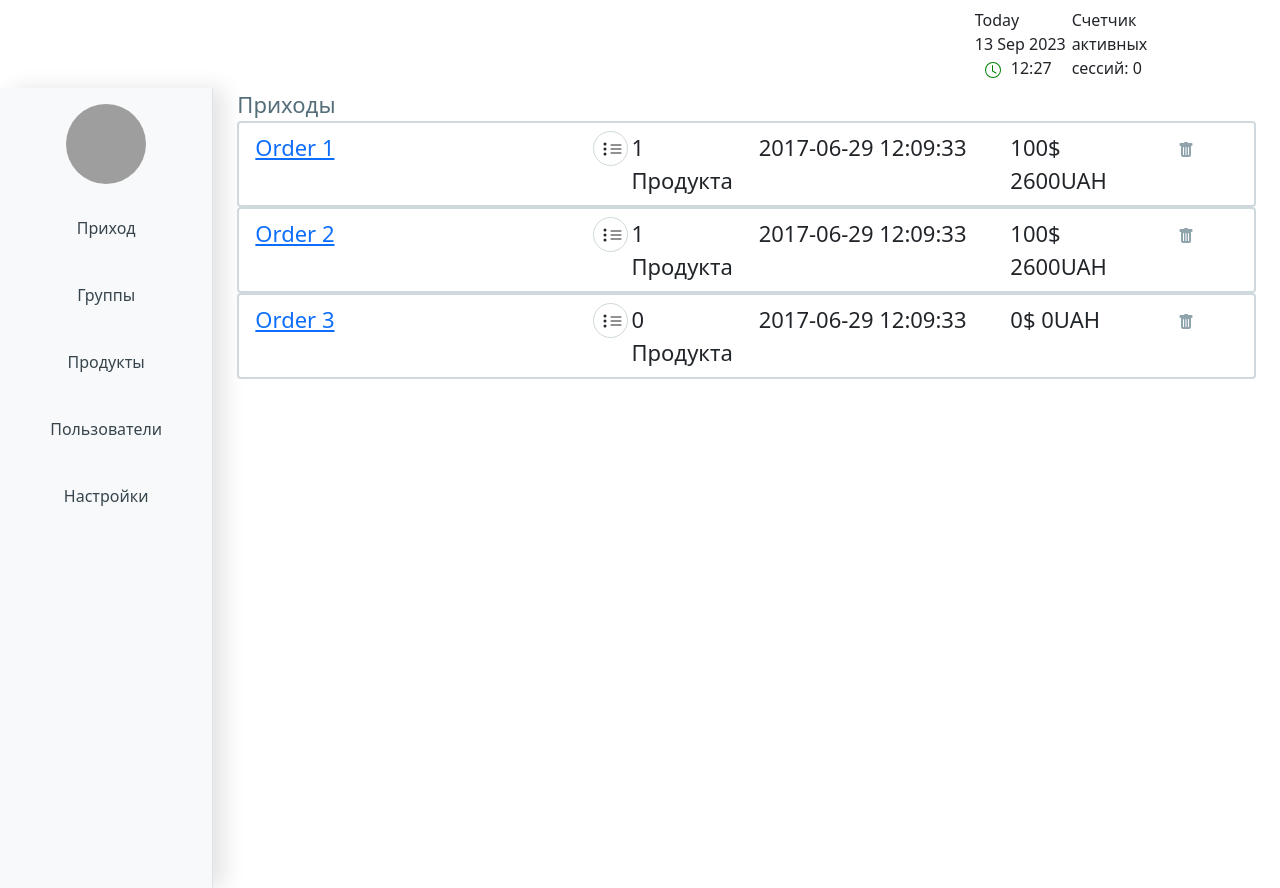
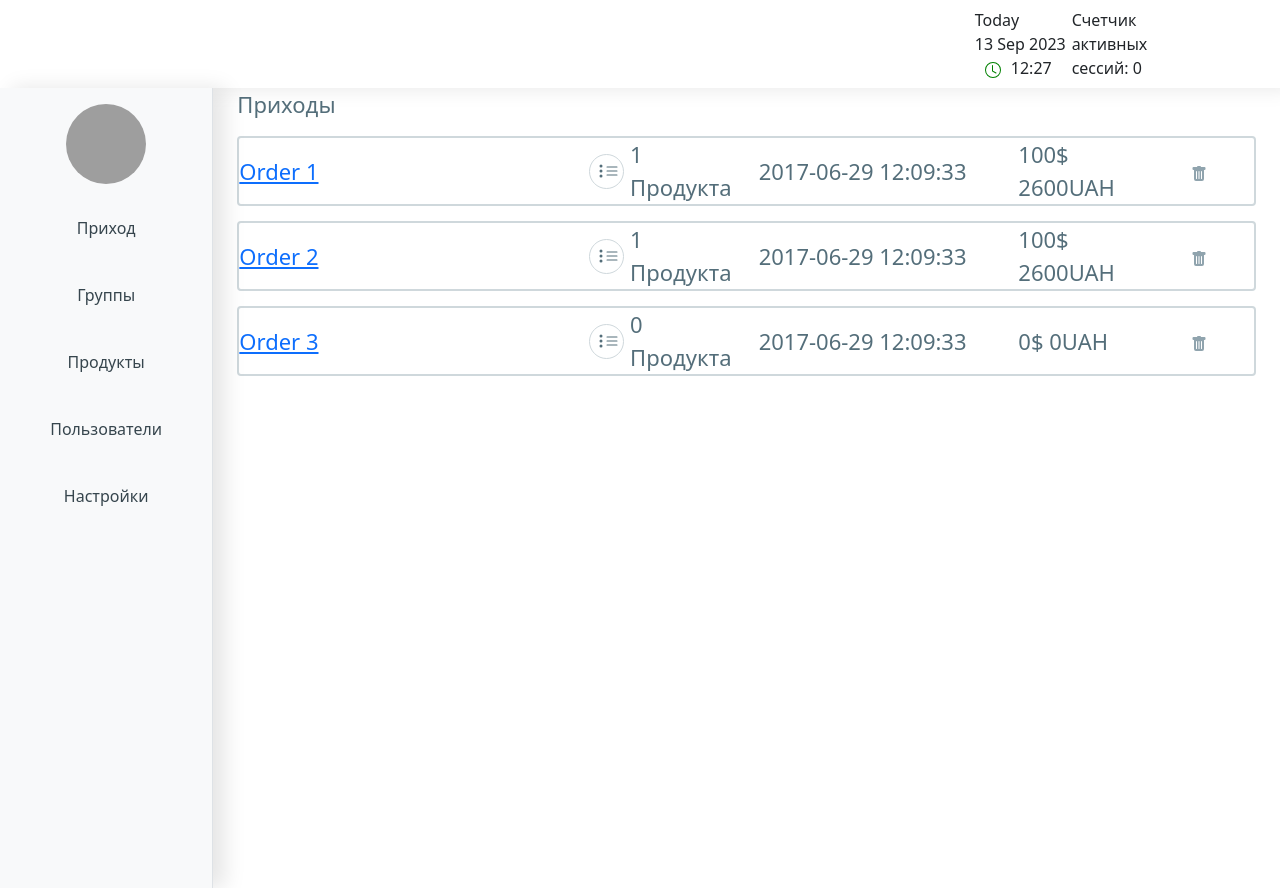
Before and after one commit to odinetsmichael/It-shop, a Vue app: page /#/orders in a window 1280 px wide. Built offline with nearby package versions, Linux system fonts and the light colour scheme; no server answers; grey boxes are pictures that could not be loaded.

Commit message:
add component ListItem

```diff
--- a/src/components/global/Header.vue
+++ b/src/components/global/Header.vue
@@ -2,6 +2,7 @@
 </script>
 
 <template>
+    <div class="header-menu">
         <nav class="navbar navbar-light">
             <div class="container">
                 <a class="navbar-brand" href="#">
@@ -9,7 +10,11 @@
                 <TopMenu/>
             </div>
         </nav>
+    </div>
 </template>
 
 <style scoped>
+.header-menu{
+    box-shadow: 12px 0 20px rgba(0, 0, 0, 0.1)
+}
 </style>
--- /dev/null
+++ b/src/components/global/ListItem.vue
@@ -0,0 +1,20 @@
+<script setup>
+</script>
+
+<template>
+    <li class="list-item">
+        <slot>
+
+        </slot>
+    </li>
+</template>
+
+<style scoped lang="scss">
+.list-item{
+    margin-top: 15px;
+    list-style-type: none;
+    width: 100%;
+    border-radius: 4px;
+    border: 2px solid #CFD8DC;
+}
+</style>
--- a/src/components/global/Orders.vue
+++ b/src/components/global/Orders.vue
@@ -2,8 +2,6 @@
     import {orders} from '../../store/front-end-data.json';
     import {products} from '../../store/front-end-data.json';
     // import axios from 'axios';
-    import ButtonDelete from './Buttons/ButtonDelete.vue';
-import ButtonMenu from './Buttons/ButtonMenu.vue';
 
     const getOrders = function () {
         let ordersList = [];
@@ -46,13 +44,13 @@ import ButtonMenu from './Buttons/ButtonMenu.vue';
     <div class="order-list">
         <ul class="list-group">
             Приходы
-            <li class="list-group-item" v-for="order in getOrders()" :key="order.id">
-                <div class="row">
+            <ListItem v-for="order in getOrders()" :key="order.id">
+                <div class="row d-flex align-items-center">
                     <a class="order-link col-4" href="#">
                         {{order.title}}
                     </a>
-                    <div class="col-2 d-flex justify-content-around">
-                        <ButtonMenu></ButtonMenu>
+                    <div class="col-2 d-flex justify-content-around align-items-center">
+                        <ButtonMenu/>
                         <div>
                             {{  getOrderProducts(order.id).length }}
                             <div>Продукта</div>
@@ -68,9 +66,9 @@ import ButtonMenu from './Buttons/ButtonMenu.vue';
                         {{ getProductsPrice(order.id).uahPrice }}UAH
                     </div>
 
-                    <ButtonDelete class="col-1" @click="deleteOrder(order.id)"></ButtonDelete>
+                    <ButtonDelete class="col-1" @click="deleteOrder(order.id)"/>
                 </div>
-            </li>
+            </ListItem>
         </ul>
     </div>
 </template>
@@ -81,27 +79,6 @@ import ButtonMenu from './Buttons/ButtonMenu.vue';
         font-size: 22px;
         font-weight: normal;
         color: #546E7A;
-        .list-group-item{
-            width: 100%;
-            border-radius: 4px;
-            border: 2px solid #CFD8DC;
-            .order-link{
-
-            }
-            .icon-menu{
-                display: flex;
-                align-items: center;
-                justify-content: center;
-                cursor: pointer;
-                width: 35px;
-                height: 35px;
-                border-radius: 100%;
-                border: 1px solid #CFD8DC;
-                .bi-list{
-                    margin-left: -5px;
-                }
-            }
-        }
     }
 }
 
--- a/src/components/global/index.js
+++ b/src/components/global/index.js
@@ -5,6 +5,7 @@ import Orders from './Orders.vue'
 import Products from './Products.vue'
 import Overview from './Overview.vue';
 import SessionCounter from './SessionCounter.vue';
+import ListItem from './ListItem.vue';
 import ButtonDelete from './Buttons/ButtonDelete.vue';
 import ButtonMenu from './Buttons/ButtonMenu.vue';
 
@@ -17,7 +18,8 @@ const components = [
     {name: 'Overview', component: Overview },
     {name: 'ButtonDelete', component: ButtonDelete },
     {name: 'ButtonMenu', component: ButtonMenu },
-    {name: 'SessionCounter', component: SessionCounter }
+    {name: 'SessionCounter', component: SessionCounter },
+    {name: 'ListItem', component: ListItem }
 ]
 
 export default {
```
Lines whose indentation alone changed are shown as unchanged.
